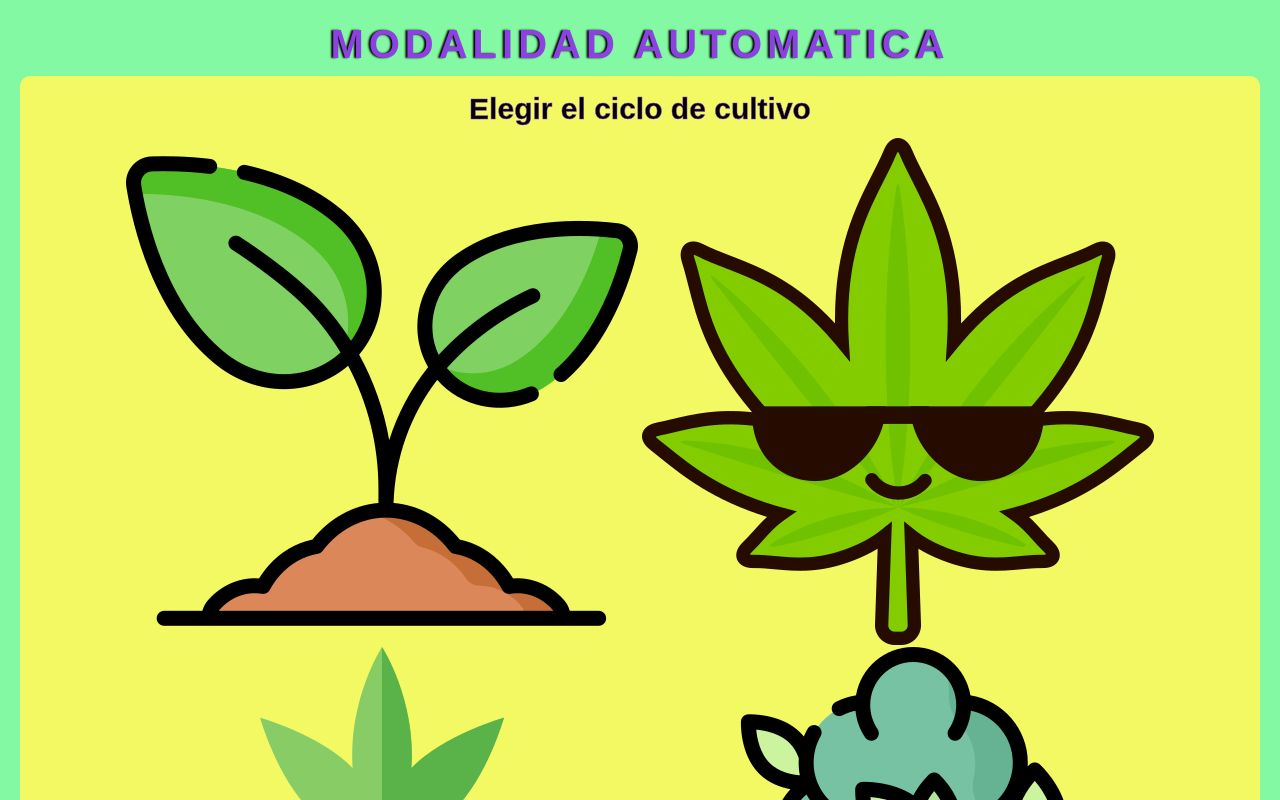
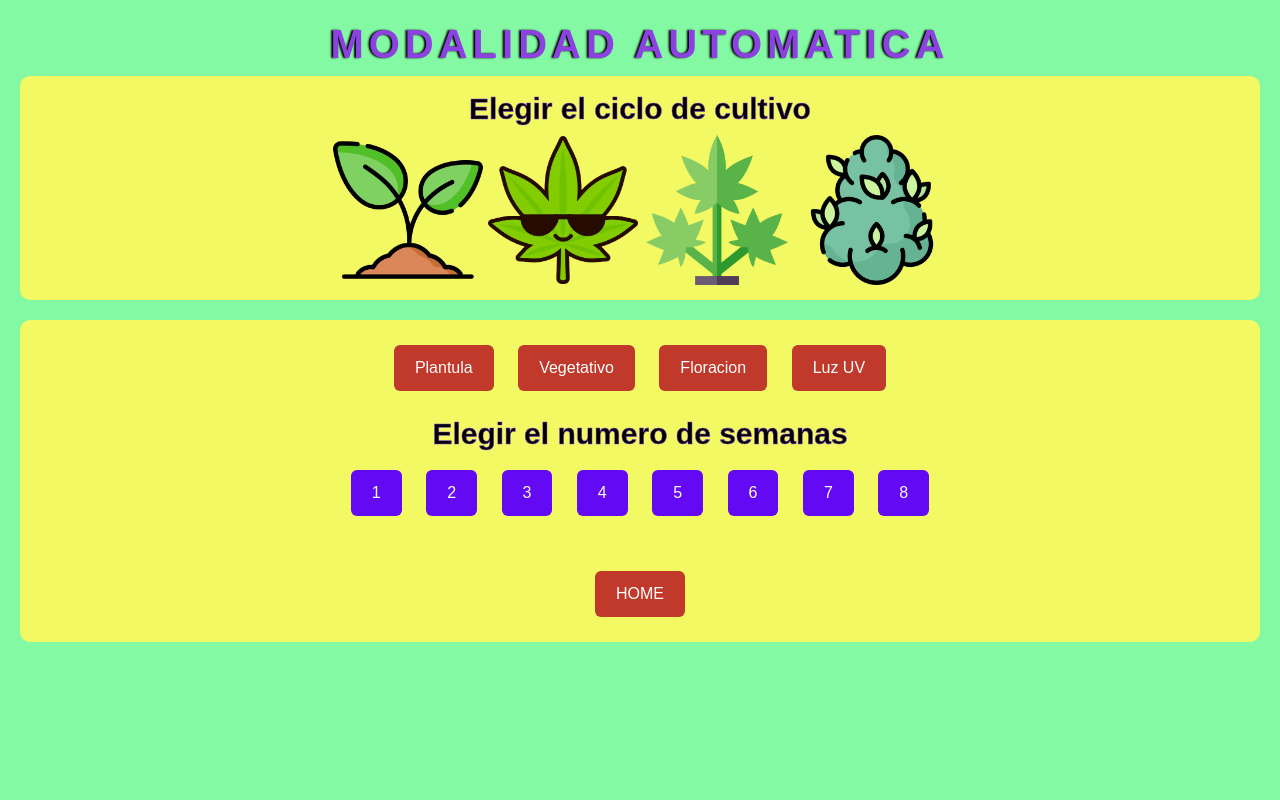
Before and after one commit to davideconfi/proyectoUTN, a plain HTML site: page paginaAutomatico.html in a window 1280 px wide. Shown: the top 800 px of the page. Drawn offline with nearby package versions, Linux system fonts and the light colour scheme.

Commit message:
Update paginaAutomatico.html

```diff
--- a/paginaAutomatico.html
+++ b/paginaAutomatico.html
@@ -35,13 +35,13 @@
                     </div>
                     <div class="box">
                         <center><h2><strong>Elegir el ciclo de cultivo</strong></h2></center>
-                         <img src="plantula.png" alt="Plantula" style="width: auto; height: auto;">
-                          <img src="veg.png" alt="Vegetativo" style="width: auto; height: auto;">
-                          <img src="flora.png" alt="Floracion" style="width: auto; height: auto;">
-                          <img src="UV.png" alt="Luz UV" style="width: auto; height: auto;">
+                         <img src="plantula.png" alt="Plantula" style="width: 150px; height: auto;">
+                          <img src="veg.png" alt="Vegetativo" style="width: 150px; height: auto;">
+                          <img src="flora.png" alt="Floracion" style="width: 150px; height: auto;">
+                          <img src="UV.png" alt="Luz UV" style="width: 150px; height: auto;">
                     </div>
                     <div class="box">
-                        <button class="btn man" onclick="toggle('ciclo', 'Plantula')"style="border: 2px; background: none; cursor: pointer;">Plantula </button>
+                        <button class="btn man" onclick="toggle('ciclo', 'Plantula')">Plantula </button>
                         <button class="btn man" onclick="toggle('ciclo', 'Vegetativo')">Vegetativo</button>
                         <button class="btn man" onclick="toggle('ciclo', 'Floracion')">Floracion</button>
                         <button class="btn man" onclick="toggle('ciclo', 'Luz UV')">Luz UV</button>
```
